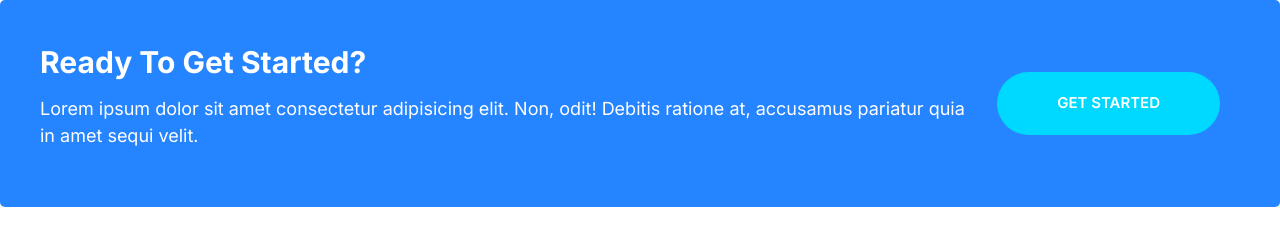
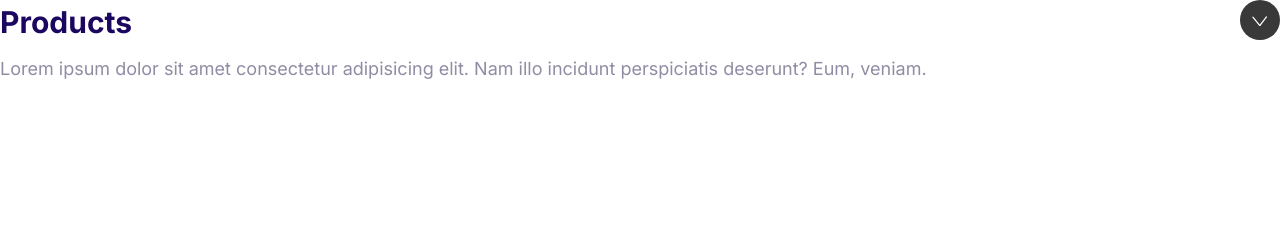
Before and after one commit to j-amiu/Moshiffy, a plain HTML site: page index.html in a window 1280 px wide. Drawn offline with Linux system fonts and the light colour scheme.

Commit message:
Build the collapsible component

```diff
--- a/css/styles.css
+++ b/css/styles.css
@@ -549,3 +549,36 @@ a{
         margin: 0 2rem;
     }
 }
+
+/* Collapsibles */
+
+.collapsible__header {
+    display: flex;
+    justify-content: space-between;
+}
+
+.collapsible__heading {
+    font-size: 3rem;
+    margin-top: 0;
+}
+
+.collapsible__chevron {
+    transform: rotate(-90deg);
+    transition: transform 0.3s;
+}
+
+.collapsible__content {
+    max-height: 0;
+    opacity: 0;
+    overflow: hidden;
+    transition: all 0.3s;
+}
+
+.collapsible--expanded .collapsible__chevron {
+    transform: rotate(0);
+}
+
+.collapsible--expanded .collapsible__content {
+    max-height: 100vh;
+    opacity: 1;
+}
--- a/index.html
+++ b/index.html
@@ -15,17 +15,18 @@
     <link rel="stylesheet" href="css/styles.css" />
   </head>
   <body>
-    <div class="callout callout--primary">
-      <div class="grid grid--1X2">
-        <div class="callout__content">
-          <h2 class="callout__heading">Ready To Get Started?</h2>
-          <p>
-            Lorem ipsum dolor sit amet consectetur adipisicing elit. Non, odit!
-            Debitis ratione at, accusamus pariatur quia in amet sequi velit.
-          </p>
-        </div>
-        <a href="#" class="btn btn--secondary btn--stretched">Get Started</a>
+    <div class="collapsible collapsible--expanded">
+      <header class="collapsible__header">
+        <h3 class="collapsible__heading">Products</h3>
+        <svg class="icon icon--white collapsible__chevron">
+          <use xlink:href="images/sprite.svg#chevron"></use>
+        </svg>
+      </header>
+      <div class="collapsible__content">
+        Lorem ipsum dolor sit amet consectetur adipisicing elit. Nam illo
+        incidunt perspiciatis deserunt? Eum, veniam.
       </div>
     </div>
+    <script src="js/main.js"></script>
   </body>
 </html>
--- /dev/null
+++ b/js/main.js
@@ -0,0 +1,6 @@
+const collapsibles = document.querySelectorAll(".collapsible");
+collapsibles.forEach((item) =>
+  item.addEventListener("click", function () {
+    this.classList.toggle("collapsible--expanded");
+  })
+);
```
Also changed, not shown: components/collapsible.html (added, +12 -0 lines).
